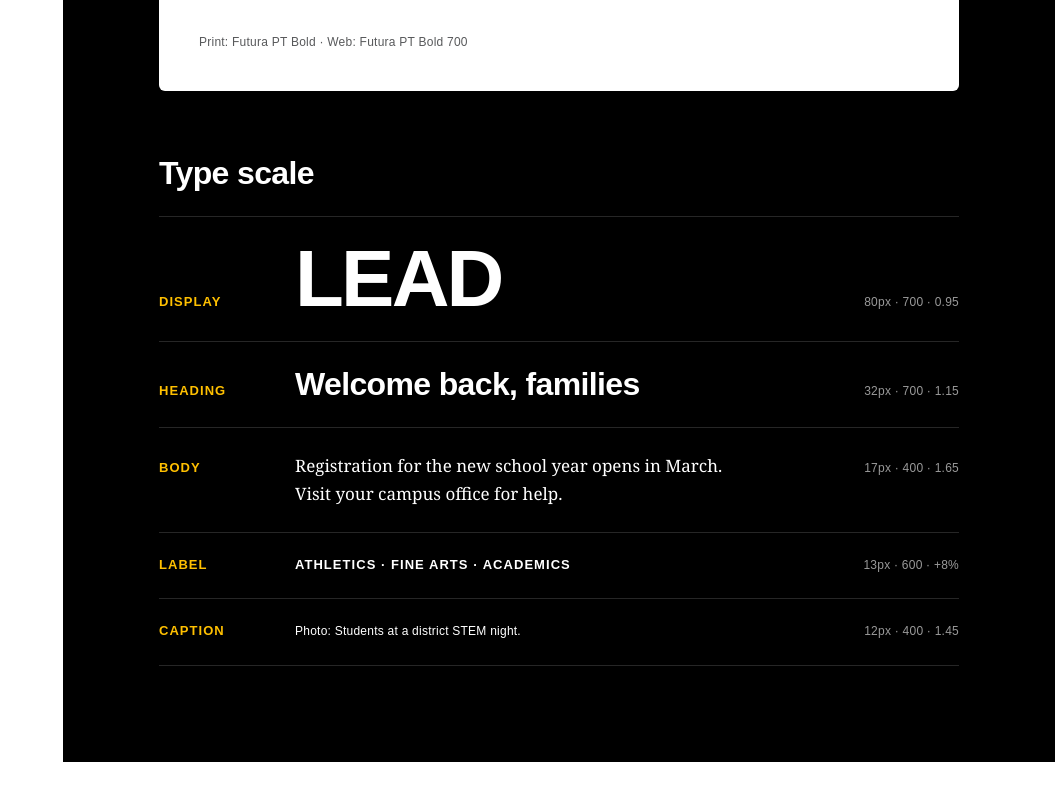
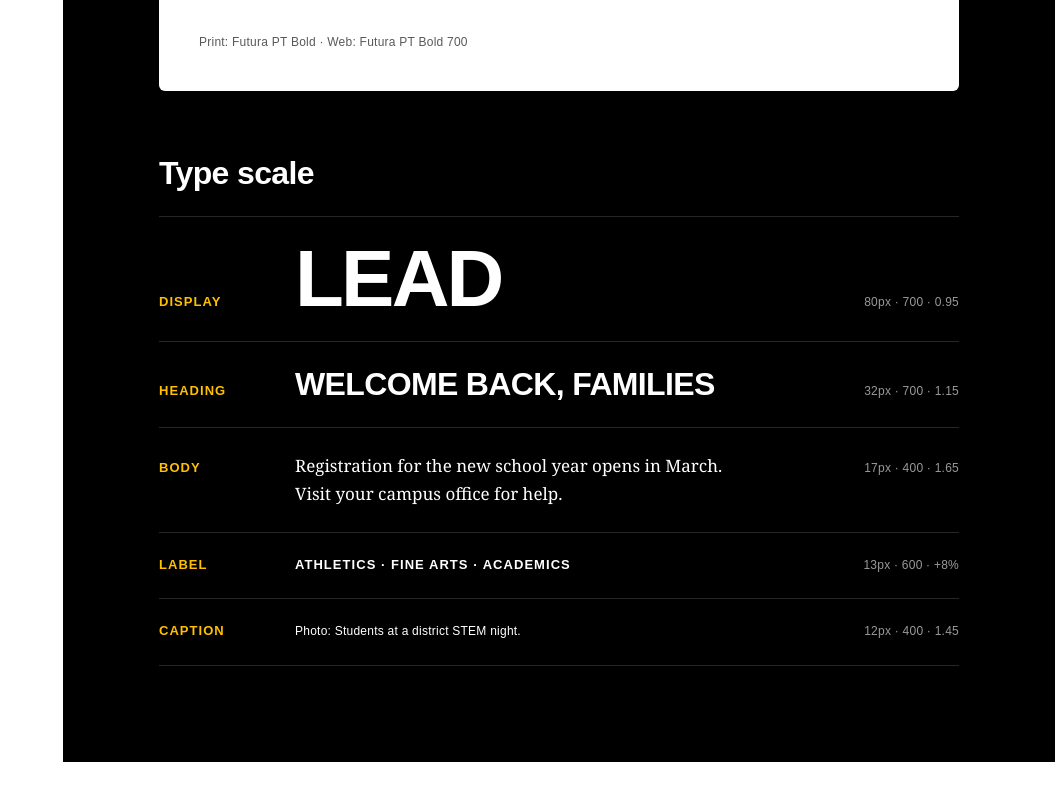
Before and after one commit to lisdhamrick/lisd-brand-guidelines, a React (Vite) app: page / in a window 1280 px wide. Shown: the part 11144-11944 px from the top of the page, without its empty margins (225-1280 px from the left). Built offline with nearby package versions, Linux system fonts and the light colour scheme; a web font is replaced by a local one.

Commit message:
Fix casing for 'type-heading' class

```diff
--- a/src/components/brand/TypographySection.tsx
+++ b/src/components/brand/TypographySection.tsx
@@ -80,7 +80,7 @@ export function TypographySection() {
             </div>
             <div className="grid grid-cols-12 items-baseline gap-ds-md py-ds-lg" data-oid="3c95d87001">
               <p className="type-label col-span-2 uppercase text-secondary" data-oid="aa230b0a2c">Heading</p>
-              <p className="type-heading col-span-7" uppercase data-oid="4a36be36fb">Welcome back, families</p>
+              <p className="type-heading col-span-7 uppercase" data-oid="4a36be36fb">Welcome back, families</p>
               <p className="type-caption col-span-3 text-right text-background/60" data-oid="39726472d3">32px · 700 · 1.15</p>
             </div>
             <div className="grid grid-cols-12 items-baseline gap-ds-md py-ds-lg" data-oid="8b48c1a5de">
```
